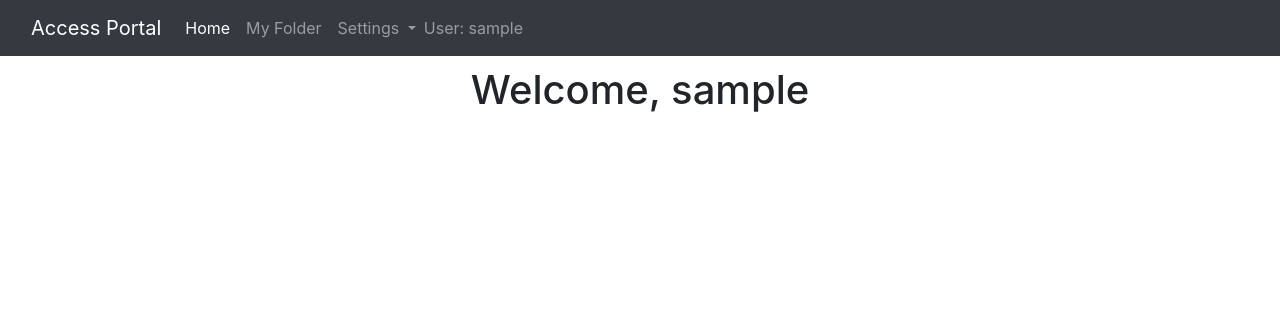
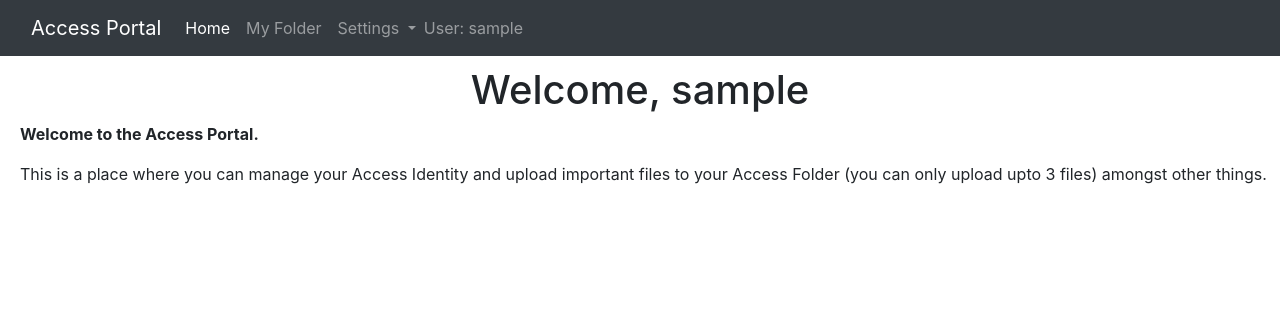
Before and after one commit to Prakhar896/Access, a Flask app: template templates/portal/portalHome.html in a window 1280 px wide. Shown: the top 316 px of the page. Run offline with Flask 2, Linux system fonts and the light colour scheme; the template is opened without the code that fills it: most values are stand-ins (such as "Sample title", 1, 10 or a date in 2020); some libraries are stand-ins or nearby versions.

Commit message:
fixed bug

```diff
--- a/api.py
+++ b/api.py
@@ -107,7 +107,7 @@ def loginIdentity():
     The Access Team
     """.format(targetIdentity['username'], request.host_url + '/identity/logout?authToken=' + accessIdentities[targetIdentity['username']]['loggedInAuthToken'])
 
-    html = render_template("emails/loginEmail.html", userName=targetIdentity['username'], datetime=datetime.datetime.now().strftime("%Y-%m-%d %H:%M:%S") + ' UTC' + time.strftime('%z'), logoutLink=(request.host_url + '/identity/logout?authToken=' + accessIdentities[targetIdentity['username']]['loggedInAuthToken']))
+    html = render_template("emails/loginEmail.html", userName=targetIdentity['username'], datetime=datetime.datetime.now().strftime("%Y-%m-%d %H:%M:%S") + ' UTC' + time.strftime('%z'), logoutLink=(request.host_url + 'identity/logout?authToken=' + accessIdentities[targetIdentity['username']]['loggedInAuthToken']))
 
     Emailer.sendEmail(targetIdentity['email'], "Access Identity Login Alert", text, html)
 
--- a/templates/portal/portalHome.html
+++ b/templates/portal/portalHome.html
@@ -19,6 +19,7 @@
 {% block body %}
 <h1 id="greeting">Welcome,  {{ username }}</h1>
 <div id="content">
-
+    <p class="font-weight-bold">Welcome to the Access Portal.</p>
+    <p>This is a place where you can manage your Access Identity and upload important files to your Access Folder (you can only upload upto 3 files) amongst other things.</p>
 </div>
 {% endblock %}
```
